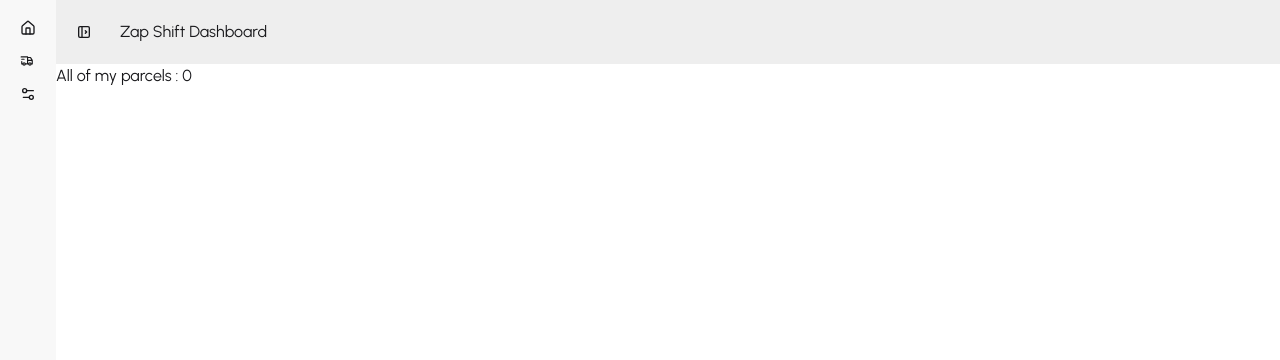
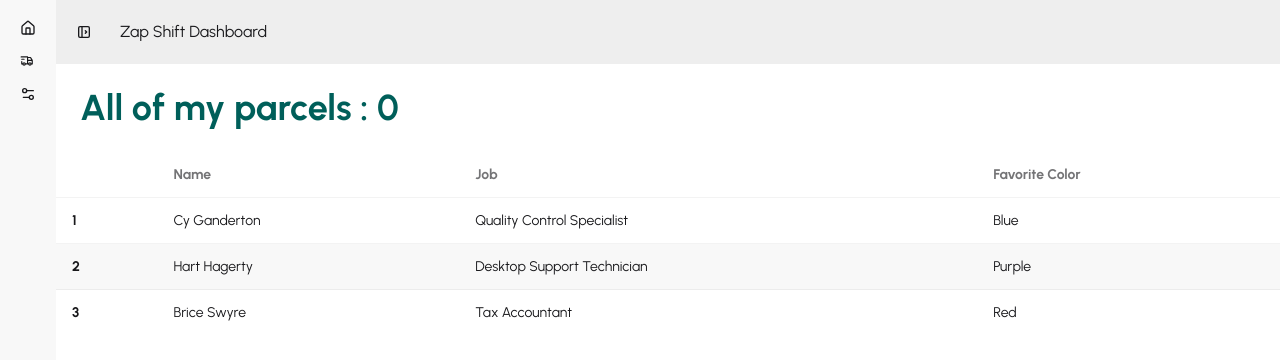
Before and after one commit to rimpakasundi07/Zap-Shift-Client, a React (Vite) app: page /dashboard/my-parcels in a window 1280 px wide. Shown: the top 360 px of the page. Built offline with nearby package versions, Linux system fonts and the light colour scheme; no server answers; sample sign-in values are in the browser's storage.

Commit message:
Add MyParcels table with teal header and sample data rows

```diff
--- a/src/pages/Dashboard/MyParcels/MyParcels.jsx
+++ b/src/pages/Dashboard/MyParcels/MyParcels.jsx
@@ -6,6 +6,7 @@ import useAxiosSecure from "../../../hooks/useAxiosSecure";
 const MyParcels = () => {
   const { user } = useAuth();
   const axiosSecure = useAxiosSecure();
+
   const { data: parcels = [] } = useQuery({
     queryKey: ["myParcels", user?.email],
     queryFn: async () => {
@@ -15,7 +16,45 @@ const MyParcels = () => {
   });
   return (
     <div>
-      <h2>All of my parcels : {parcels.length} </h2>
+      <h2 className="text-teal-800 py-2 lg:p-6 font-bold lg:text-4xl text-xl">
+        All of my parcels : {parcels.length}
+      </h2>
+      <div className="overflow-x-auto">
+        <table className="table table-zebra">
+          {/* head */}
+          <thead>
+            <tr>
+              <th></th>
+              <th>Name</th>
+              <th>Job</th>
+              <th>Favorite Color</th>
+            </tr>
+          </thead>
+          <tbody>
+            {/* row 1 */}
+            <tr>
+              <th>1</th>
+              <td>Cy Ganderton</td>
+              <td>Quality Control Specialist</td>
+              <td>Blue</td>
+            </tr>
+            {/* row 2 */}
+            <tr>
+              <th>2</th>
+              <td>Hart Hagerty</td>
+              <td>Desktop Support Technician</td>
+              <td>Purple</td>
+            </tr>
+            {/* row 3 */}
+            <tr>
+              <th>3</th>
+              <td>Brice Swyre</td>
+              <td>Tax Accountant</td>
+              <td>Red</td>
+            </tr>
+          </tbody>
+        </table>
+      </div>
     </div>
   );
 };
--- a/src/pages/sendPercel/SendPercel.jsx
+++ b/src/pages/sendPercel/SendPercel.jsx
@@ -41,6 +41,9 @@ const SendPercel = () => {
     }
 
     console.log("cost", cost);
+
+    data.cost = cost;
+
     Swal.fire({
       title: "Agree with the cost?",
       text: `You will be charged${cost} rupee !`,
@@ -218,17 +221,7 @@ const SendPercel = () => {
                     ))}
                   </select>
                 </fieldset>
-                {/* address */}
 
-                <label className="label text-lg font-bold text-gray-600">
-                  Address
-                </label>
-                <input
-                  type="text"
-                  {...register("senderAddress")}
-                  className="input w-full"
-                  placeholder="Enter Sender Address"
-                />
                 {/* phone */}
                 <label className="label text-lg font-bold text-gray-600">
                   Sender Phone No
@@ -321,16 +314,6 @@ const SendPercel = () => {
                   </select>
                 </fieldset>
 
-                {/* address */}
-                <label className="label text-lg font-bold text-gray-600">
-                  Receiver Address
-                </label>
-                <input
-                  type="text"
-                  {...register("receiverAddress")}
-                  className="input  w-full"
-                  placeholder="Enter Receiver Address"
-                />
                 {/* contract  */}
                 <label className="label text-lg font-bold text-gray-600">
                   Receiver Contact No
```
